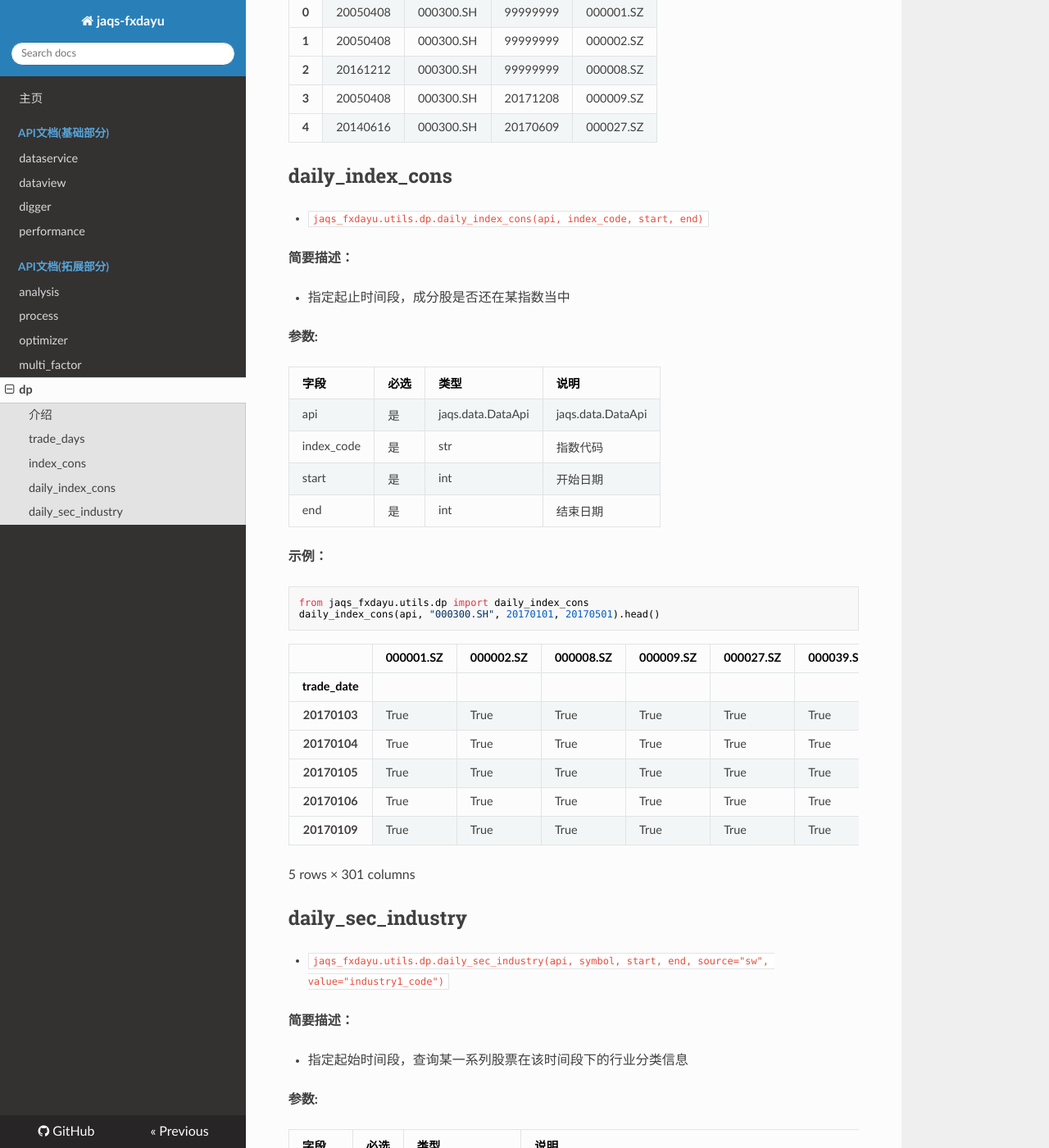
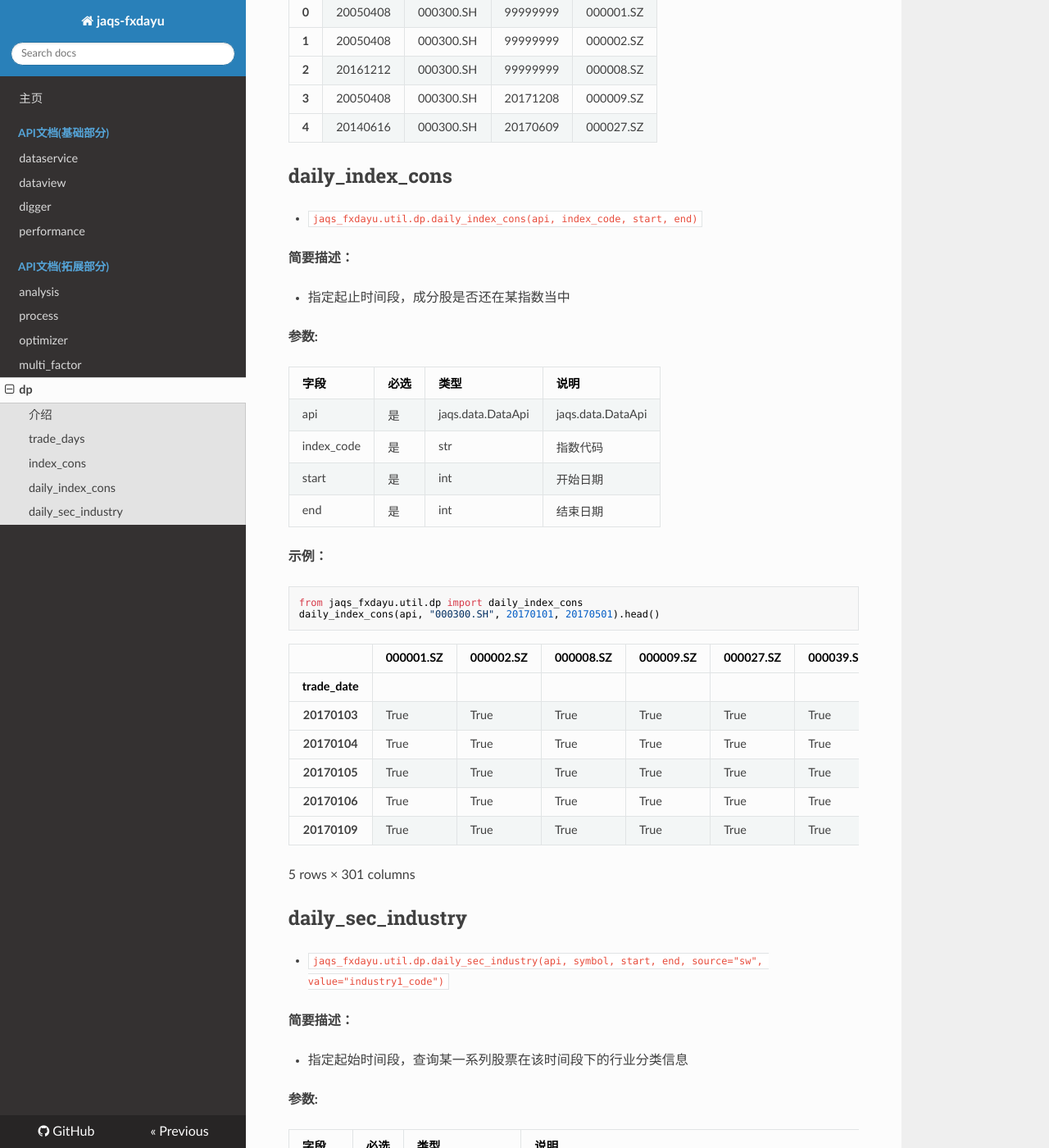
Before and after one commit to xingetouzi/jaqs-fxdayu, an MkDocs documentation site: the page built from docs/dp.md, in a window 1280 px wide and 1400 px high, scrolled down 2159 px. Shown: the whole window at 82% size. Built offline with MkDocs 1.6.1, drawn with Linux system fonts in a browser that asks for light colours; nearby versions of some CDN libraries; old or Windows-style settings are respelled for this version of MkDocs; some of the changed text lies outside the part shown.

Commit message:
fix docs

````diff
--- a/docs/dp.md
+++ b/docs/dp.md
@@ -32,7 +32,7 @@
 
 
 ## trade_days
-- ` jaqs_fxdayu.utils.dp.trade_days(api, start, end) `
+- ` jaqs_fxdayu.util.dp.trade_days(api, start, end) `
 
 **简要描述：**
 
@@ -54,7 +54,7 @@
 
 
 ```python
-from jaqs_fxdayu.utils.dp import trade_days
+from jaqs_fxdayu.util.dp import trade_days
 trade_days(api, 20170101, 20180101)
 ```
 
@@ -71,7 +71,7 @@
 
 
 ## index_cons
-- ` jaqs_fxdayu.utils.dp.index_cons(api, index_code, start, end) `
+- ` jaqs_fxdayu.util.dp.index_cons(api, index_code, start, end) `
 
 **简要描述：**
 
@@ -96,7 +96,7 @@
 
 
 ```python
-from jaqs_fxdayu.utils.dp import index_cons
+from jaqs_fxdayu.util.dp import index_cons
 index_cons(api, "000300.SH", 20170101, 20170501).head()
 ```
 
@@ -170,7 +170,7 @@
 
 
 ## daily_index_cons
-- ` jaqs_fxdayu.utils.dp.daily_index_cons(api, index_code, start, end) `
+- ` jaqs_fxdayu.util.dp.daily_index_cons(api, index_code, start, end) `
 
 **简要描述：**
 
@@ -189,7 +189,7 @@
 
 
 ```python
-from jaqs_fxdayu.utils.dp import daily_index_cons
+from jaqs_fxdayu.util.dp import daily_index_cons
 daily_index_cons(api, "000300.SH", 20170101, 20170501).head()
 ```
 
@@ -390,7 +390,7 @@
 
 
 ## daily_sec_industry
-- ` jaqs_fxdayu.utils.dp.daily_sec_industry(api, symbol, start, end, source="sw", value="industry1_code") `
+- ` jaqs_fxdayu.util.dp.daily_sec_industry(api, symbol, start, end, source="sw", value="industry1_code") `
 
 **简要描述：**
 
@@ -411,7 +411,7 @@
 
 
 ```python
-from jaqs_fxdayu.utils.dp import daily_sec_industry
+from jaqs_fxdayu.util.dp import daily_sec_industry
 symbol_id = index_cons(api, "000300.SH", 20170501, 20171001,)["symbol"].dropna()
 symbols = ",".join(symbol_id)
 group = daily_sec_industry(api, symbols, 20170501, 20171001, source='zjh', value="industry1_name")
````
Also changed, not shown: docs/_source/dp.ipynb.
